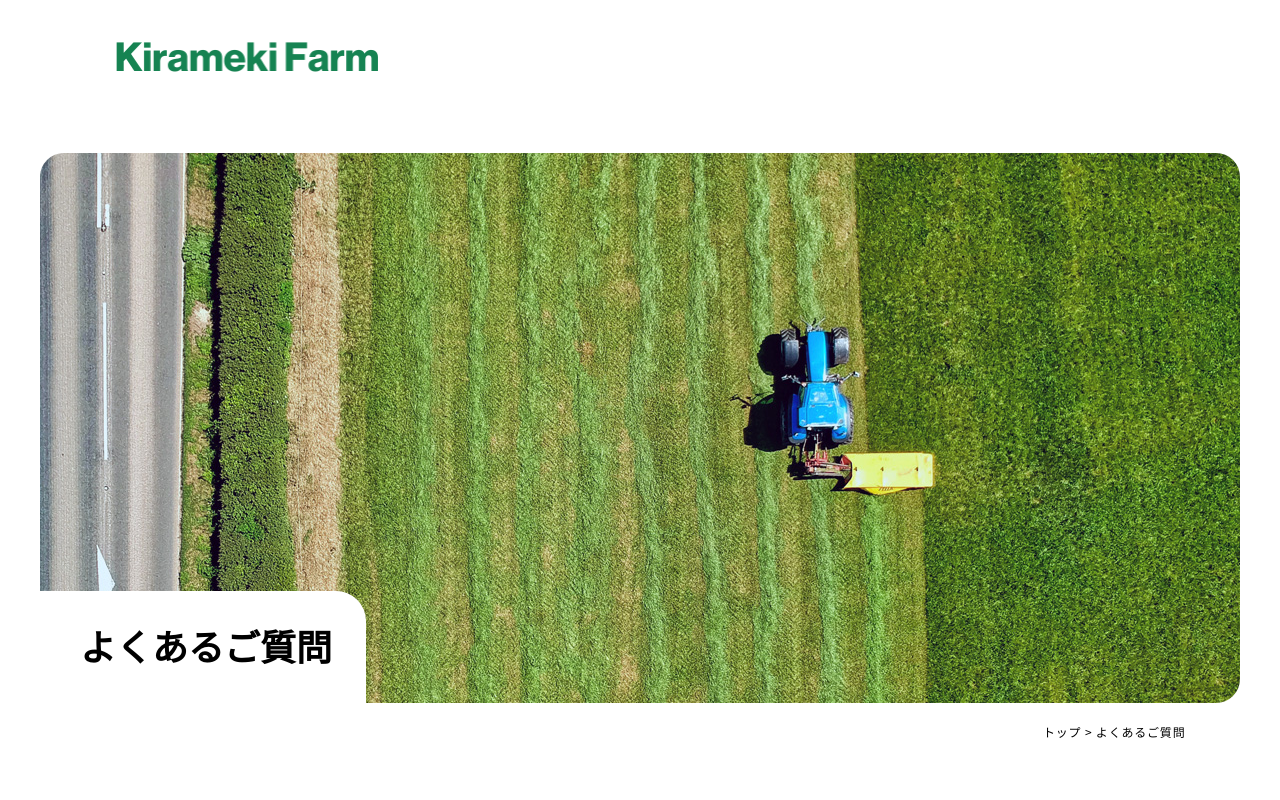
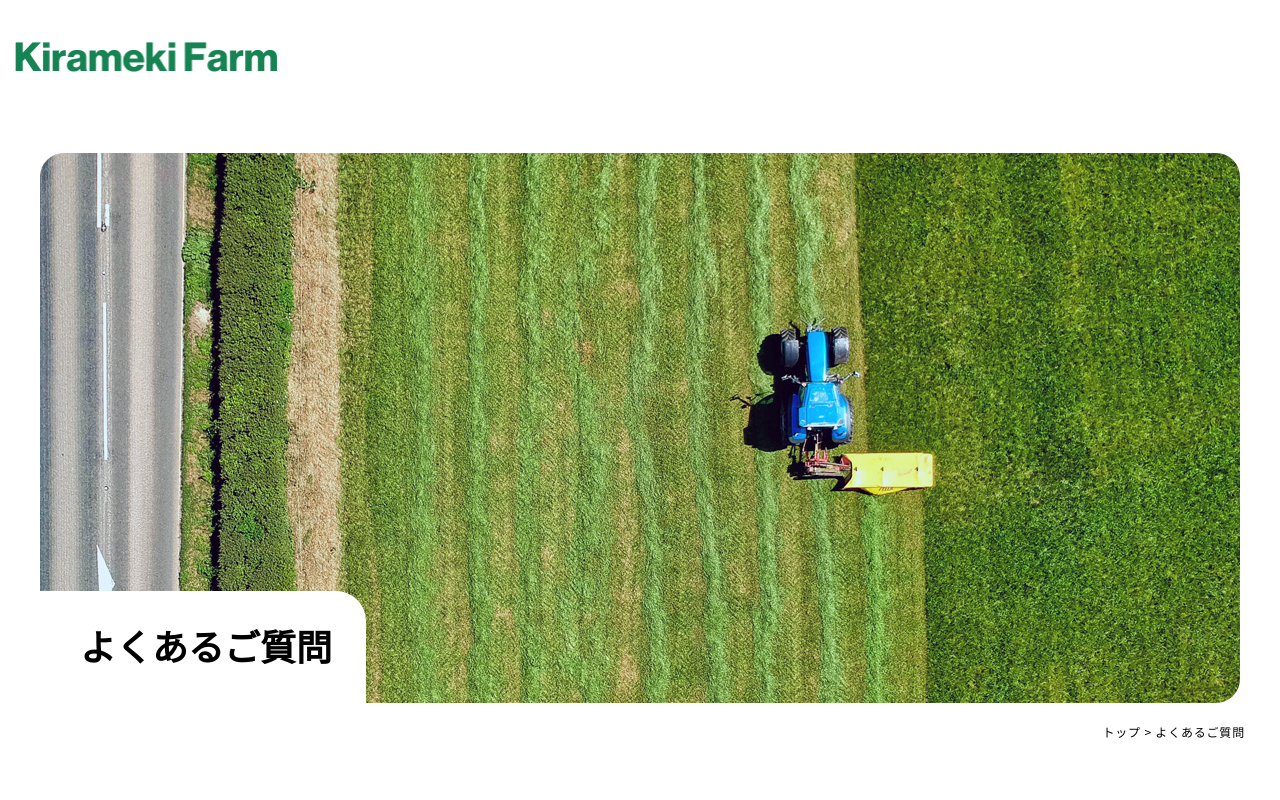
Before and after one commit to CWWnckw25/assets, a plain HTML site: page faq.html in a window 1280 px wide. Shown: the top 800 px of the page. Drawn offline with nearby package versions, Linux system fonts and the light colour scheme; some packages are replaced by stand-ins of ours.

Commit message:
11/16修正①

```diff
--- a/faq.html
+++ b/faq.html
@@ -23,6 +23,7 @@
     <!-- ヘッダー-->
 <header class="header">
     <div class="header__inner">
+        <div class="header__container">
             <h1><a href="/index.html"><img src="/img/header_logo.png" alt="Kirameki Farm" class="header__inner-logo"></a></h1>
             <a class="button"><i class="bi bi-list" id="hamburger-button"></i></a>
         </div>
@@ -34,6 +35,7 @@
                     <li><a href="faq.html">よくあるご質問</a></li>
                 </ul>
             </nav>
+        </div>
     </div>
 </header>
 <!--メイン-->
--- a/style/main.scss
+++ b/style/main.scss
@@ -91,13 +91,20 @@ span{
     background-color: #fff;
     padding:vw(0) vw(10)vw(14) vw(15);
     @include mq(md) {
-        display: flex;
-        justify-content: space-between;
-        padding: mvw(34) mvw(115) mvw(35) mvw(116);
+        padding: mvw(34) mvw(15) mvw(35) mvw(15);
         width: 100%;
-        margin: 0 auto;
+
     }
-
+    &__container{
+        display: block;
+        @include mq(md) {
+            display: flex;
+            justify-content: space-between;
+            align-items: center;
+            max-width: mvw(1169);
+            margin: 0 auto;
+        }
+    }
     &__inner{
     display: flex;
     align-items: center;
@@ -105,12 +112,12 @@ span{
     line-height: 1.5;
     width: vw(365);
     @include mq(md) {
+        display: block;
         align-items: flex-start;
         justify-content: space-between;
         gap: 0;
         padding: mvw(0);
-        width: mvw(1200);
-        margin: 0 auto;
+        width: mvw(262);
     }
 }
     &__inner-logo{
@@ -121,7 +128,6 @@ span{
             height: auto;
     }
     }
-
     &__hamburger-nav{
         @include mq(md) {
         display: flex;
@@ -166,7 +172,6 @@ span{
         background-color: #fff;
         font-size: mvw(16);
         padding: 0;
-        margin-top: mvw(9);
         margin-bottom: 0;
     }
 }
@@ -194,12 +199,18 @@ span{
     @include mq(md) {
         display: flex;
         gap: 3%;
-        padding: mvw(52) 10.7% mvw(31) 10.7%;
+        padding: mvw(52) mvw(15) mvw(31) mvw(15);
         margin: mvw(97) auto 0 auto;
         justify-content: space-between;
+        width: 100%;
     }
     }
 
+    &__container{
+        @include mq(md) {
+            max-width: mvw(1169);
+        }
+    }
     &__title{
         font-size: vw(28);
         font-weight: bold;
@@ -808,8 +819,10 @@ span{
     white-space: nowrap;
     margin-bottom: vw(25);
     @include mq(md) {
-        padding: 0 mvw(97) 0 mvw(97);
+        padding: 0;
         margin-bottom: mvw(50);
+        max-width: mvw(1205);
+        margin: 0 auto mvw(50) auto;
     }
 &__inner a{
     color: #000;
@@ -821,7 +834,6 @@ span{
     @include mq(md) {
         font-size: mvw(12);
         width: mvw(140);
-        margin-right: 0;
     }
 }
 }
```
Also changed, not shown: index.html (+4 -0 lines), price.html (+2 -0 lines), style/main.css, 1 other file. Lines whose indentation alone changed are shown as unchanged.
